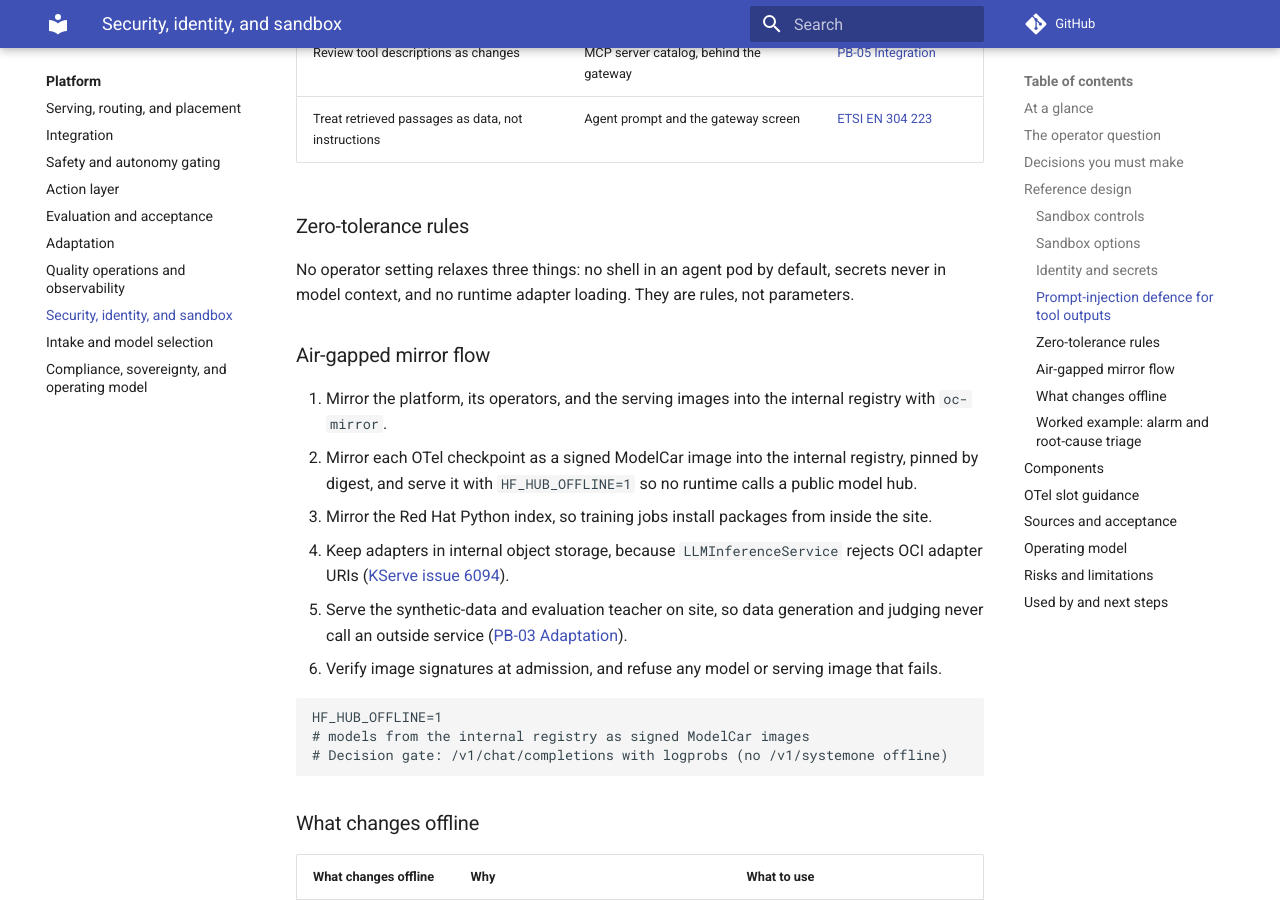
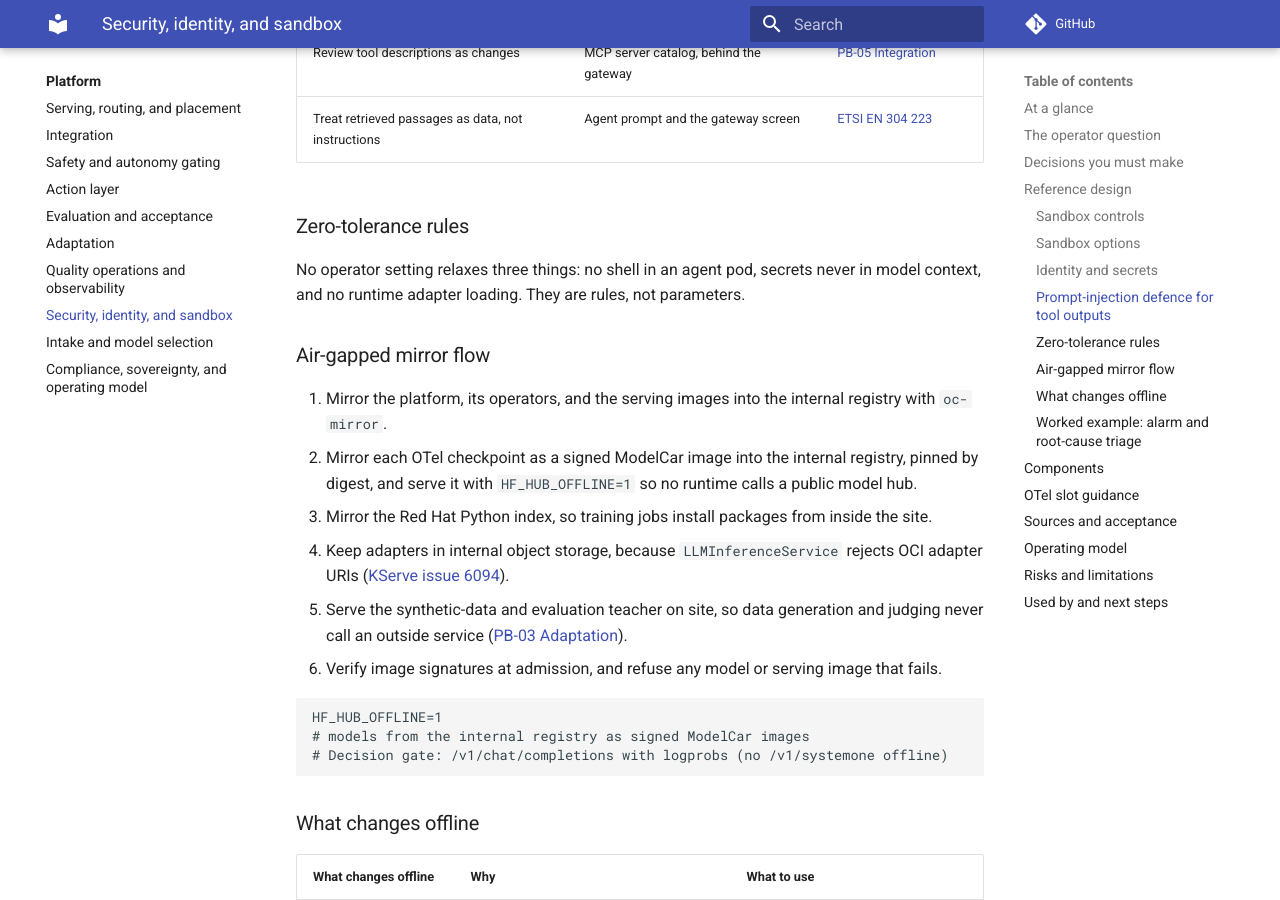
Before and after one commit to ravisharma5/otel-telco-blueprints, an MkDocs documentation site: the page built from platform/security-identity-sandbox/README.md, in a window 1280 px wide and 900 px high, scrolled down 4683 px. Built offline with MkDocs 1.6.1 and Material for MkDocs 9.7.7, drawn with Linux system fonts in a browser that asks for light colours; comment, search, counter and statistics services are not loaded; some of the changed text lies outside the part shown.

Commit message:
fix(platform): state the no-shell rule without a default
The sandbox control and the zero-tolerance list now say no shell in an agent
pod, with no default, to match the gate.

```diff
--- a/platform/security-identity-sandbox/README.md
+++ b/platform/security-identity-sandbox/README.md
@@ -71,7 +71,7 @@ The agent holds an identity but no credentials, and it can reach only the two ga
 
 | Control | What it enforces | Option used |
 |---|---|---|
-| No shell by default | The agent image ships no shell, and process rules block starting one | Sandbox template; OpenShell process restrictions |
+| No shell | The agent image ships no shell, and process rules block starting one | Sandbox template; OpenShell process restrictions |
 | Read-only filesystem | A read-only root filesystem, with a scratch volume only where a task needs one | Pod security context; OpenShell filesystem rules through `Landlock` |
 | Egress only to the AI Gateway and MCP Gateway | Network policy allows those two hosts and drops everything else | Network policy, plus the OpenShell egress proxy |
 | Per-agent workload identity | Each agent gets its own SPIFFE identity and short-lived token | Zero Trust Workload Identity Manager |
@@ -117,7 +117,7 @@ This page gives no default values. You set each parameter with security review a
 
 ### Zero-tolerance rules
 
-No operator setting relaxes three things: no shell in an agent pod by default, secrets never in model context, and no runtime adapter loading. They are rules, not parameters.
+No operator setting relaxes three things: no shell in an agent pod, secrets never in model context, and no runtime adapter loading. They are rules, not parameters.
 
 ### Air-gapped mirror flow
 
```
Also changed, not shown: 1 other file.
